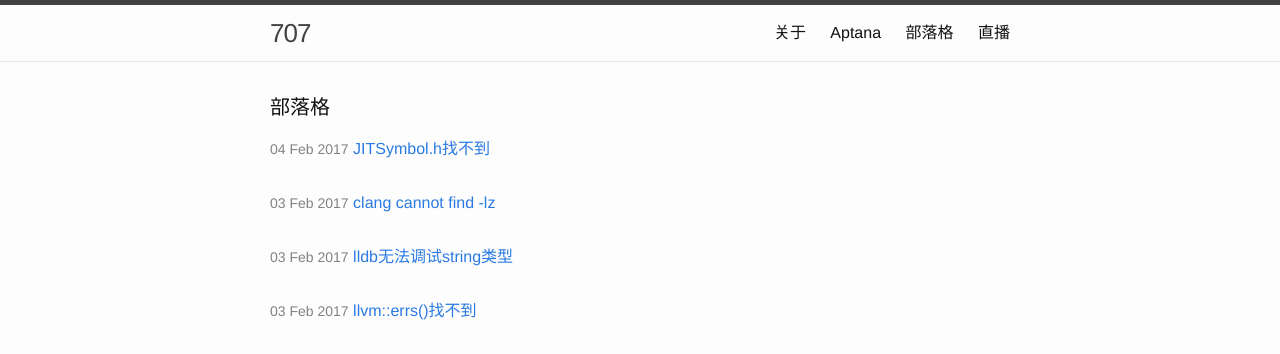
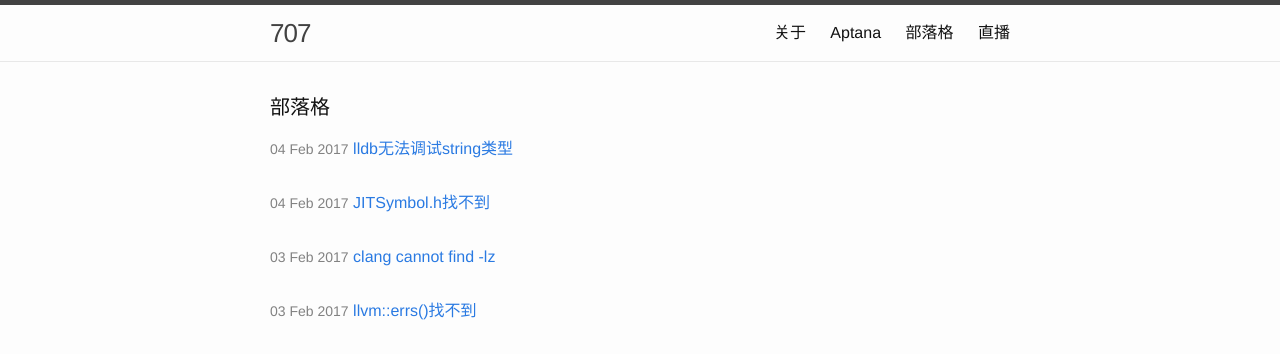
Before and after one commit to zephyrzoom/zephyrzoom.github.io, a Jekyll site: the page built from index.html, in a window 1280 px wide. Shown: the top 354 px of the page. Built offline with Jekyll 4.4.1, drawn with Linux system fonts in a browser that asks for light colours.

Commit message:
update date

```diff
--- a/_posts/2017-02-04-lldb-string-error.md
+++ b/_posts/2017-02-04-lldb-string-error.md
@@ -1,7 +1,7 @@
 ---
 layout: post
 title: lldb无法调试string类型
-date: 2017-02-03 16:33:00 +0800
+date: 2017-02-04 22:40:00 +0800
 ---
 
 用clang++编译使用了string类型的代码时，再用lldb调试时，无法查看string变量的值。
```
